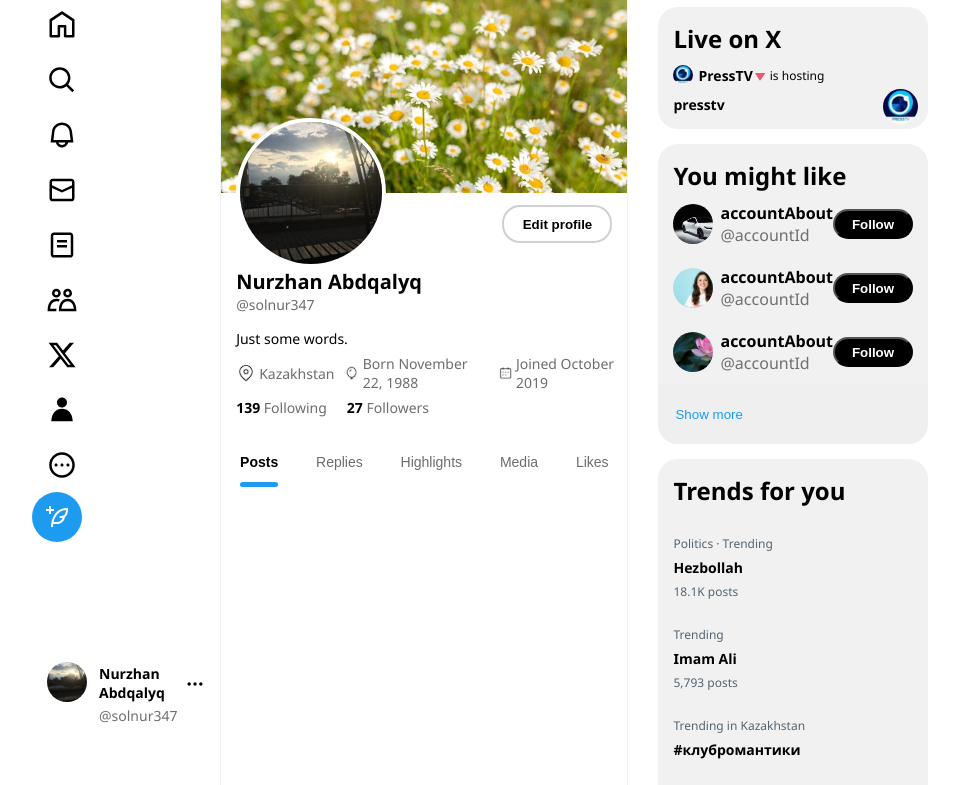
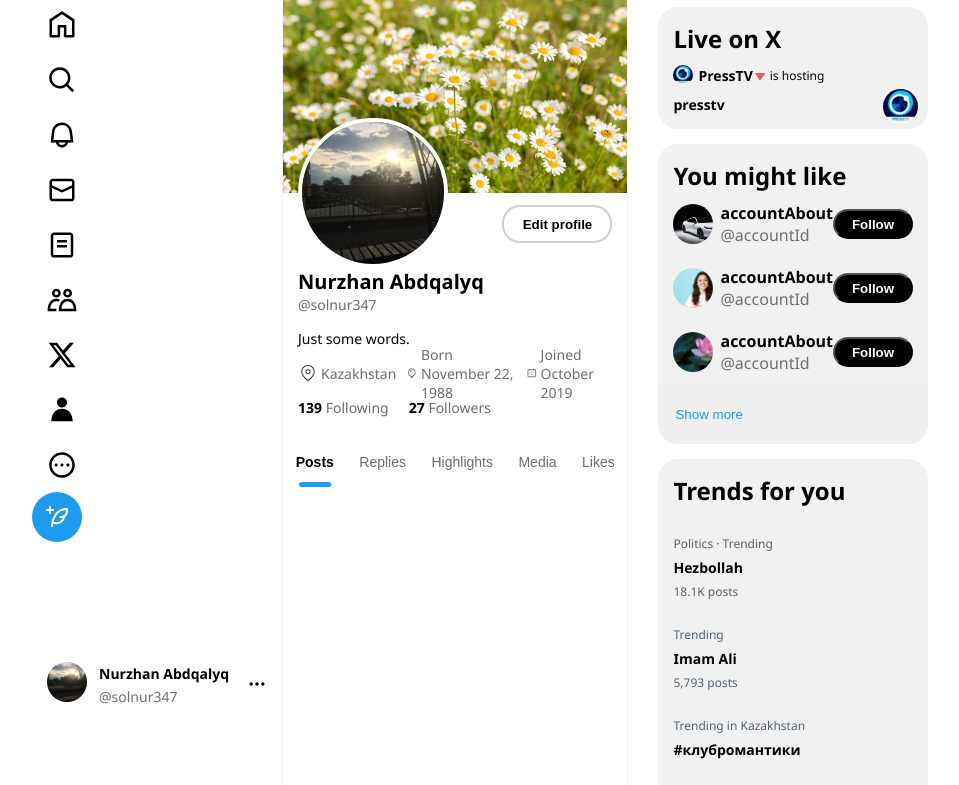
Before and after one commit to solnurkarim/twitter-demo, a plain HTML site: page index.html in a window 1280 px wide. Shown: the part 63-848 px from the top of the page, without its empty margins (160-1119 px from the left). Drawn offline with Linux system fonts and the light colour scheme.

Commit message:
fixed menu

```diff
--- a/style.css
+++ b/style.css
@@ -21,12 +21,13 @@ main {
 }
 
 .menu {
-  width: 300px;
-  position: relative;
+  width: 250px;
+  position: fixed;
   height: 100vh;
 }
 
 .feed {
+  margin-left: 250px;
   height: 2000px;
   width: 650px;
   border-width: 1px;
```
